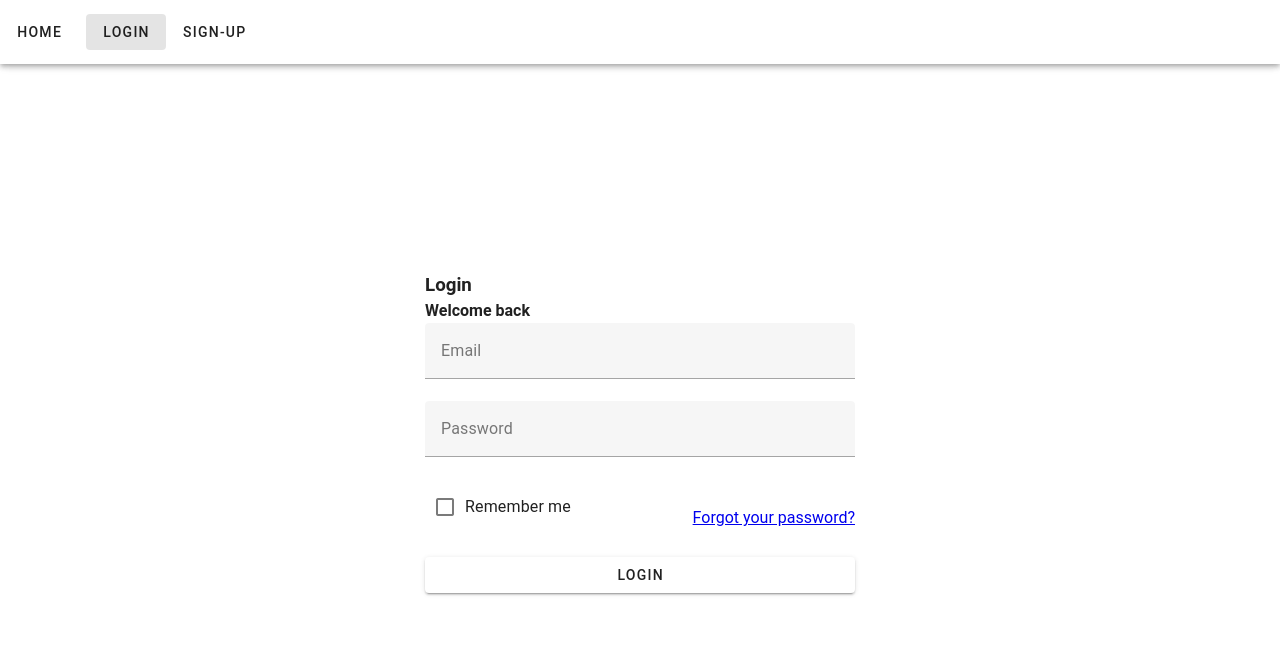
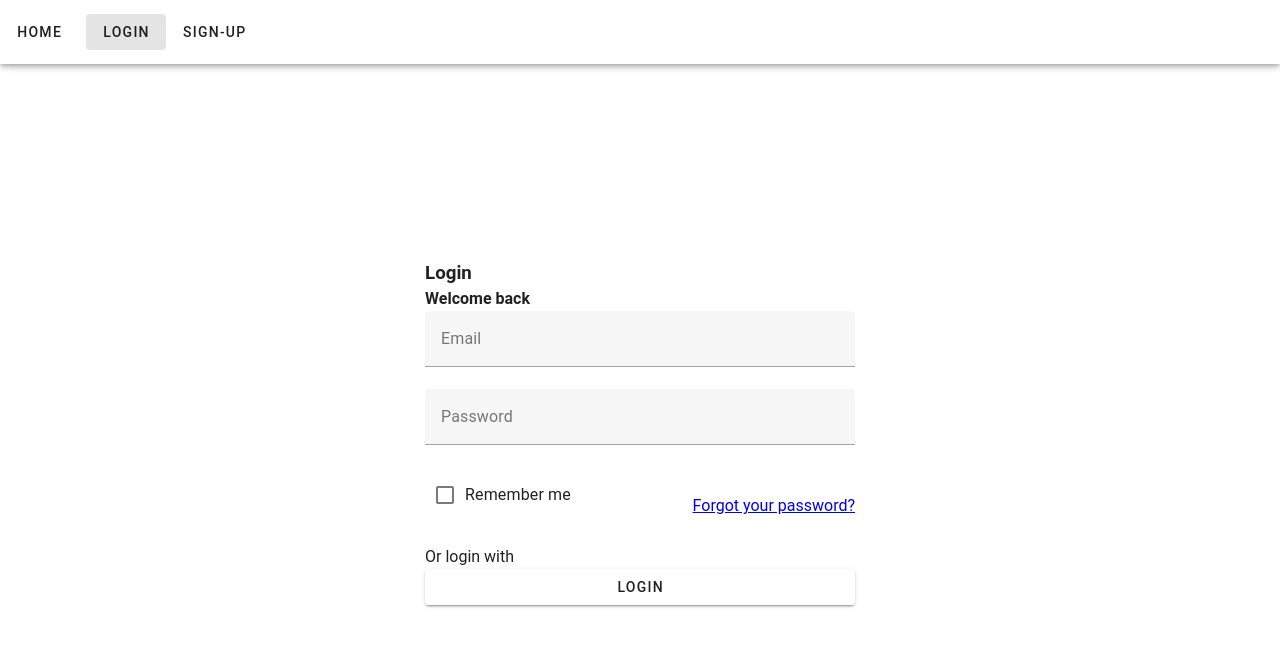
Before and after one commit to tarcisiobm/quick-dish, a Vue app in the folder frontend/: page /login in a window 1280 px wide. Shown: the top 646 px of the page. Built offline with nearby package versions, Linux system fonts and the light colour scheme.

Commit message:
feat: added i18n login page

```diff
--- a/frontend/src/locales/en.ts
+++ b/frontend/src/locales/en.ts
@@ -24,6 +24,16 @@ const profilePicture: LocaleType ={
   continueWithoutPhoto: 'Continue without a photo',
 }
 
+// Log-in
+
+const login: LocaleType = {
+  login: 'Login',
+  welcomeBack: 'Welcome back',
+  rememberMe: 'Remember me',
+  forgotPassword: 'Forgot your password?',
+  orLoginWith: 'Or login with',
+}
+
 const recoverPassword: LocaleType = {
   recoverPassword: 'Recover Password',
   enterEmail: 'Enter your email to reset your password',
@@ -37,22 +47,12 @@ const createNewPassword: LocaleType = {
   submit: 'Submit'
 }
 
-// Log-in
-
-const login: LocaleType = {
-  login: 'Login',
-  welcomeBack: 'Welcome back',
-  rememberMe: 'Remember me',
-  forgotPassword: 'Forgot your password?',
-  orLoginWith: 'Or login with',
-}
-
 const en: LocaleType = {
 ...signUp,
 ...profilePicture,
+...login,
 ...recoverPassword,
 ...createNewPassword,
-...login
 }
 
 export default en;
--- a/frontend/src/views/Login.vue
+++ b/frontend/src/views/Login.vue
@@ -24,6 +24,7 @@ const login = (data: UserData) => {
         <v-checkbox :label="t('rememberMe')"></v-checkbox>
         <RouterLink to="/forgot-password">{{ t('forgotPassword') }}</RouterLink>
       </div>
+      <p>{{ t('orLoginWith') }}</p>
       <v-btn class="w-100">{{ t('login') }}</v-btn>
     </v-form>
   </div>
```
